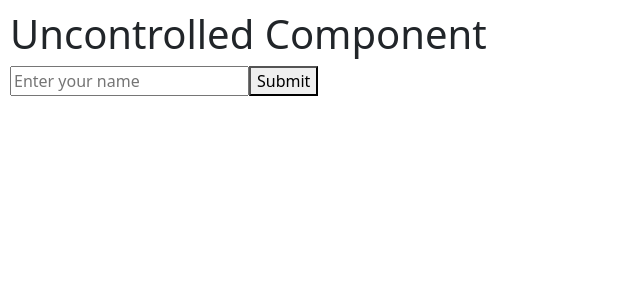
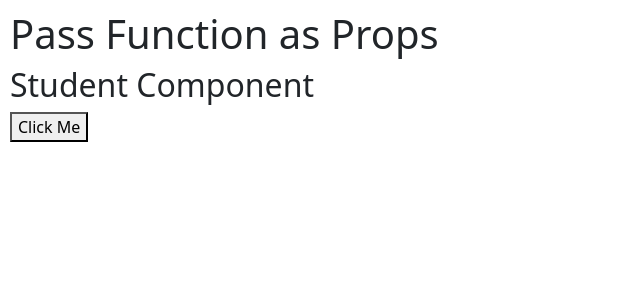
Before and after one commit to aimanaziz2000066/React-Practices, a React (Vite) app: page / in a window 1280 px wide. Shown: the top 300 px of the page, without its empty margins (0-640 px from the left). Built offline with nearby package versions, Linux system fonts and the light colour scheme.

Commit message:
Add pass function as props

```diff
--- a/src/App.jsx
+++ b/src/App.jsx
@@ -178,26 +178,42 @@ import { Alert } from "bootstrap";
 // export default App;
 
 //React Uncontrolled Component:-
-import { useRef } from "react";
+// import { useRef } from "react";
+// function App() {
+//   const inputRef = useRef();
+//   const handleSubmit = (e) => {
+//     e.preventDefault();
+//     alert(inputRef.current.value);
+//   };
+//   return (
+//     <>
+//       <h1>Uncontrolled Component</h1>
+//       <form onSubmit={handleSubmit}>
+//         <input
+//           type="text"
+//           ref={inputRef}
+//           placeholder="Enter your name"
+//         />
+//         <button type="submit">
+//           Submit
+//         </button>
+//       </form>
+//     </>
+//   );
+// }
+// export default App;
+
+//Pass function as Props:-
+import Student from "./Student";
 function App() {
-  const inputRef = useRef();
-  const handleSubmit = (e) => {
-    e.preventDefault();
-    alert(inputRef.current.value);
+  const showMessage = () => {
+    alert("Hello from App Component!");
   };
   return (
     <>
-      <h1>Uncontrolled Component</h1>
-      <form onSubmit={handleSubmit}>
-        <input
-          type="text"
-          ref={inputRef}
-          placeholder="Enter your name"
-        />
-        <button type="submit">
-          Submit
-        </button>
-      </form>
+      <h1>Pass Function as Props</h1>
+
+      <Student message={showMessage} />
     </>
   );
 }
--- /dev/null
+++ b/src/Student.jsx
@@ -0,0 +1,13 @@
+function Student(props) {
+  return (
+    <>
+      <h2>Student Component</h2>
+
+      <button onClick={props.message}>
+        Click Me
+      </button>
+    </>
+  );
+}
+
+export default Student;
```
